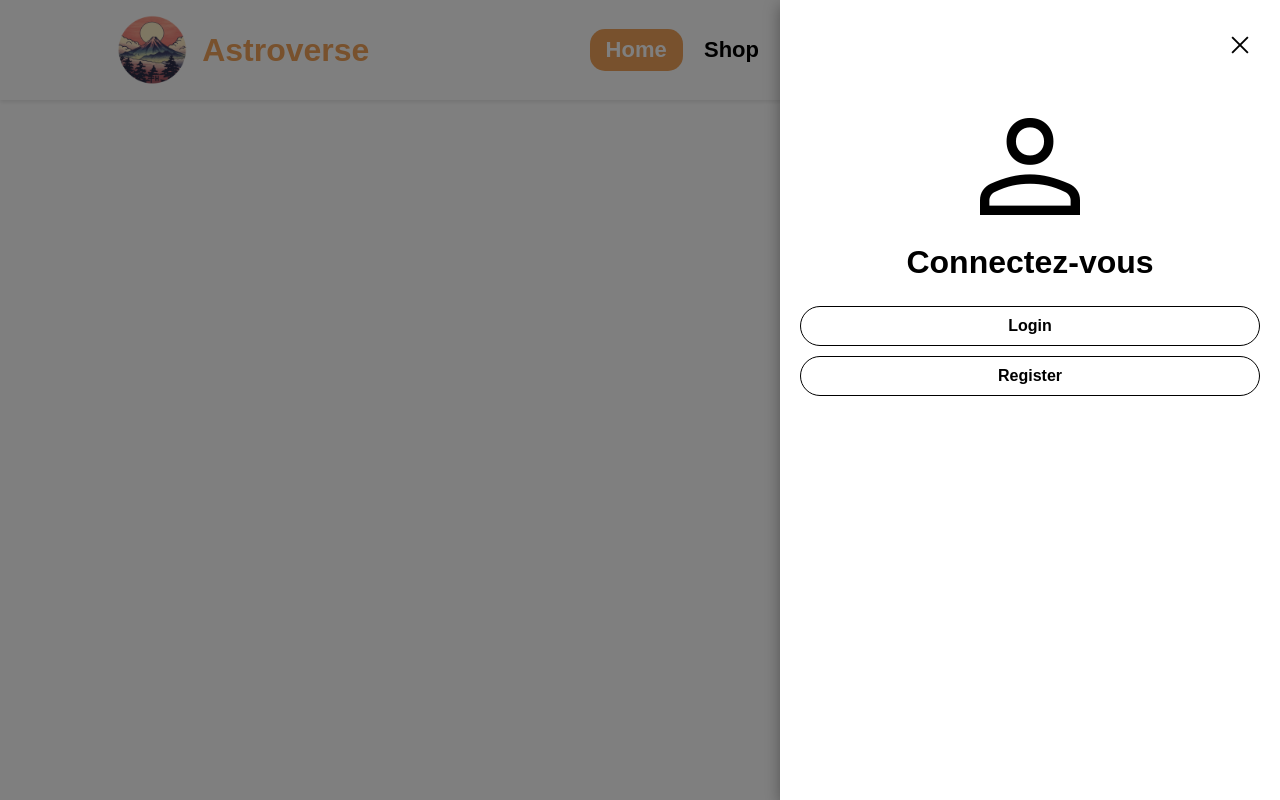
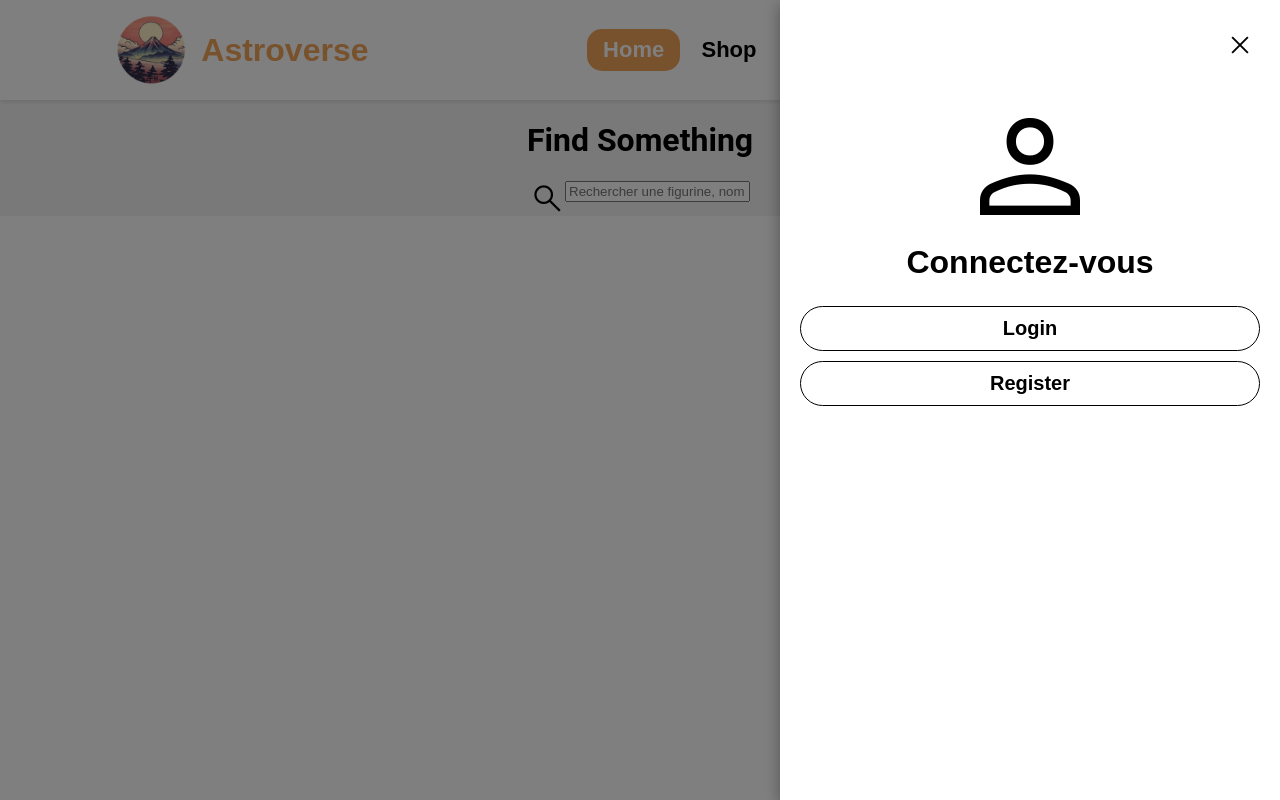
Before and after one commit to Yghlis/Astroverse, a Vue app in the folder client/: page / in a window 1280 px wide. Both pictures are taken after a click on the button "account_circle". Built offline with nearby package versions, Linux system fonts and the light colour scheme; a web font is replaced by a local one.

Commit message:
fix pages transitions and add sidebar animation

```diff
--- a/client/src/App.vue
+++ b/client/src/App.vue
@@ -1,9 +1,9 @@
 <template>
   <Header></Header>
   <router-view v-slot="{ Component }">
-    <transition name="fade" mode="out-in">
-      <component :is="Component" />
-    </transition>
+      <transition name="fade" mode="out-in">
+        <component :is="Component" />
+      </transition>
   </router-view>
 </template>
 
@@ -12,6 +12,9 @@ import Header from "./components/Header.vue";
 </script>
 
 <style lang="scss" scoped>
+.component {
+  margin-top: 100px;
+}
 .fade-enter-active,
 .fade-leave-active {
   transition: opacity 0.5s;
--- a/client/src/components/Header.vue
+++ b/client/src/components/Header.vue
@@ -6,10 +6,10 @@
     </div>
     <NavBar />
     <button class="login" @click="toggleUser">
-      <span class="material-symbols-outlined">{{ logIconChange }}</span>
+      <span class="material-symbols-outlined">account_circle</span>
     </button>
     <SideBar :showSideBar="userClicked" @update:hideSideBar="toggleUser">
-      <UserDisplay :userClicked="userClicked"></UserDisplay>
+      <UserDisplay v-if="userClicked"></UserDisplay>
       <!-- here add le panier -->
     </SideBar>
   </header>
@@ -25,9 +25,6 @@ import logoPath from "../assets/images/logo.png"; // Importer le logo
 const logo = ref(logoPath); // Référence au chemin du logo
 const userClicked = ref(false);
 
-const logIconChange = computed(() => {
-  return userClicked.value ? "close" : "account_circle";
-});
 
 const toggleUser = () => {
   userClicked.value = !userClicked.value;
@@ -76,7 +73,7 @@ header {
       transform: scale(1.1);
     }
     .material-symbols-outlined {
-      font-size: 30px;
+      font-size: 35px;
       font-variation-settings: "FILL" 1, "wght" 400, "GRAD" 0, "opsz" 48;
       transition: transform 0.5s ease;
     }
--- a/client/src/components/HelloWorld.vue
+++ b/client/src/components/HelloWorld.vue
@@ -9,8 +9,8 @@ const count = ref(0)
 </script>
 
 <template>
+  <div style="margin-top: 100px;">
     <h1>{{ msg }}</h1>
-
     <div class="card">
       <button type="button" @click="count++">count is {{ count }}</button>
       <p>
@@ -18,19 +18,16 @@ const count = ref(0)
         <code>components/HelloWorld.vue</code> to test HMR
       </p>
     </div>
-
     <p>
       Check out
-    <a href="https://vuejs.org/guide/quick-start.html#local" target="_blank"
-      >create-vue</a
-    >, the official Vue + Vite starter
+      <a href="https://vuejs.org/guide/quick-start.html#local" target="_blank">create-vue</a>, the official Vue + Vite starter
     </p>
     <p>
       Install
-    <a href="https://github.com/vuejs/language-tools" target="_blank">Volar</a>
-    in your IDE for a better DX
+      <a href="https://github.com/vuejs/language-tools" target="_blank">Volar</a> in your IDE for a better DX
     </p>
     <p class="read-the-docs">Click on the Vite and Vue logos to learn more</p>
+  </div>
 </template>
 
 <style scoped>
--- a/client/src/components/NavBar.vue
+++ b/client/src/components/NavBar.vue
@@ -7,10 +7,10 @@
     <RouterLink to="/" :class="{ active: $route.path === '/' }"
       >Home</RouterLink
     >
-    <RouterLink to="/login" :class="{ active: $route.path === '/login' }"
+    <RouterLink to="/hello" :class="{ active: $route.path === '/hello' }"
       >Shop</RouterLink
     >
-    <RouterLink to="/login">About us</RouterLink>
+    <RouterLink to="/">About us</RouterLink>
     <!-- Ajoutez d'autres liens ici -->
   </nav>
 </template>
--- a/client/src/components/UserDisplay.vue
+++ b/client/src/components/UserDisplay.vue
@@ -1,20 +1,29 @@
 <template>
   <span class="material-symbols-outlined"> person </span>
   <h2>Connectez-vous</h2>
-  <div class="log-btn-container" v-if="userClicked">
-    <RouterLink to="/login" class="log-btn">Login</RouterLink>
-    <RouterLink to="/register" class="log-btn">Register</RouterLink>
-  </div>
+  <Transition name="slide" mode="out-in">
+    <div v-if="!loginClicked" class="log-btn-container">
+      <button class="log-btn" @click="loginHandler">Login</button>
+      <RouterLink to="/" class="log-btn"
+        >Register</RouterLink
+      >
+    </div>
+    <div v-else class="log-btn-container">
+      <input type="email" class="log-input"placeholder="Email">
+      <input type="password" class="log-input" placeholder="Mot de passe">
+      <button class="log-btn alt" @click="loginHandler">Me Connecter</button>
+    </div>
+  </Transition>
 </template>
 
 <script setup>
-// Watch the parent prop to sync with the ref
-const props = defineProps({
-  userClicked: {
-    type: Boolean,
-    default: false,
-  },
-});
+import { ref } from "vue";
+
+const loginClicked = ref(false);
+
+const loginHandler = () => {
+  loginClicked.value = !loginClicked.value;
+};
 </script>
 
 <style lang="scss" scoped>
@@ -46,13 +55,52 @@ h2 {
     border: 1px solid black;
     margin: 5px 0;
     border-radius: 25px;
+    font-size: 20px;
     font-weight: bold;
     transition: all 0.3s ease;
+    background-color: white;
+    cursor: pointer;
+    font-family: "Nippo", sans-serif;
     &:hover {
       color: white;
       background-color: #f2a45a;
       border: 1px solid #f2a45a;
     }
+    &.alt {
+      margin-top: 20px;
+      background-color: #f2a45a;
+      color: white;
+      border: 1px solid #f2a45a;
+      &:hover {
+        background-color: white;
+        color: black;
+      }
+    }
+  }
+  .log-input {
+    padding: 10px;
+    width: 100%;
+    text-align: center;
+    text-decoration: none;
+    color: black;
+    border: 1px solid black;
+    margin: 5px 0;
+    border-radius: 25px;
+    font-size: 20px;
+    font-weight: bold;
+    transition: all 0.3s ease;
+    background-color: white;
+    font-family: "Nippo", sans-serif;
   }
 }
+// Transition de slide
+.slide-enter-active,
+.slide-leave-active {
+  transition: transform 0.5s ease;
+}
+
+.slide-enter-from,
+.slide-leave-to {
+  transform: translateX(100%);
+}
 </style>
--- /dev/null
+++ b/client/src/views/LandingPage.vue
@@ -0,0 +1,35 @@
+<template>
+  <div class="container-landing">
+    <h1>Find Something</h1>
+    <div class="search-bar">
+      <span class="material-symbols-outlined"> search </span>
+      <input
+        type="text"
+        placeholder="Rechercher une figurine, nom du personnage ou univers"
+      />
+    </div>
+  </div>
+</template>
+
+<script setup></script>
+
+<style lang="scss" scoped>
+.container-landing {
+  margin-top: 100px;
+  display: flex;
+  flex-direction: column;
+  justify-content: flex-start;
+  align-items: center;
+  background-color: #f2f2f2;
+  .search-bar {
+    display: flex;
+    justify-content: center;
+    align-items: flex-start;
+    .material-symbols-outlined {
+      font-size: 35px;
+      font-variation-settings: "FILL" 1, "wght" 400, "GRAD" 0, "opsz" 48;
+      transition: transform 0.5s ease;
+    }
+  }
+}
+</style>
--- a/client/src/views/Login.vue
+++ /dev/null
@@ -1,3 +0,0 @@
-<template>
-    <h1>Hello From Login</h1>
-</template>
```
Also changed, not shown: client/src/router/index.js (+4 -3 lines). Lines whose indentation alone changed are shown as unchanged.
